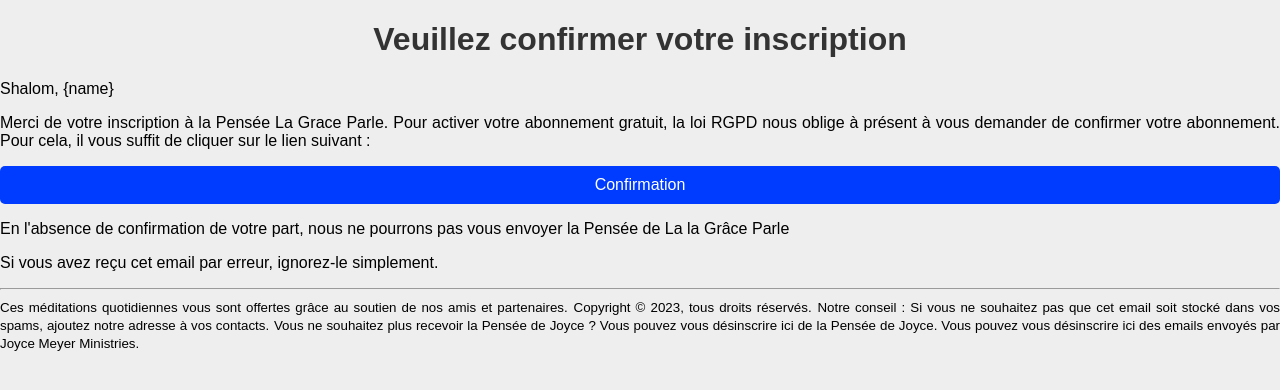
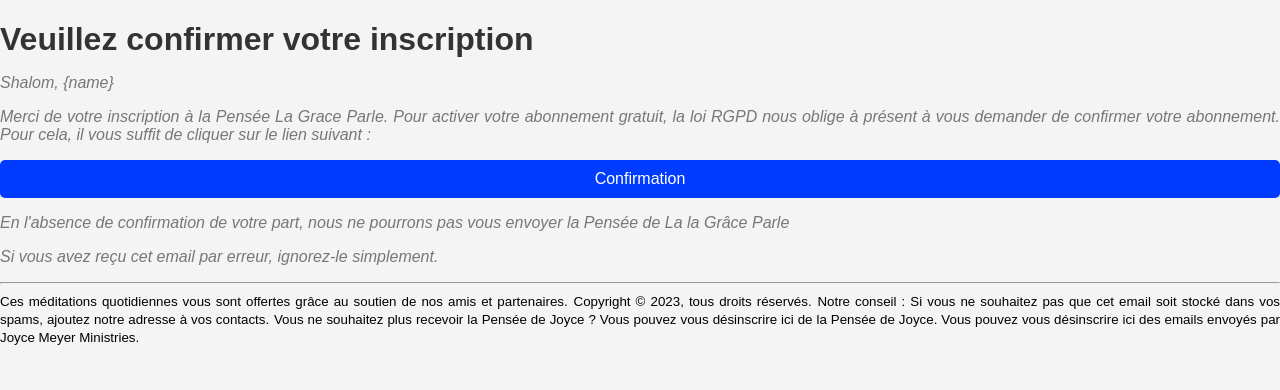
Before and after one commit to Abdias1998/fondation-backend, a website: page template/confirmation.html in a window 1280 px wide. Drawn offline with Linux system fonts and the light colour scheme.

Commit message:
Commit for wednesday

```diff
--- a/template/confirmation.html
+++ b/template/confirmation.html
@@ -10,12 +10,16 @@
         font-family: Arial, sans-serif;
         margin: 0;
         padding: 0;
-        background-color: #eee;
+        background-color: #f4f4f4;
       }
 
       h1 {
-        text-align: center;
-        color: #333;
+        color: #333333;
+        margin-bottom: 5px;
+      }
+      p {
+        color: #777777;
+        font-style: italic;
       }
       .container {
         width: 100%;
```
Also changed, not shown: index.js (+0 -22 lines).
